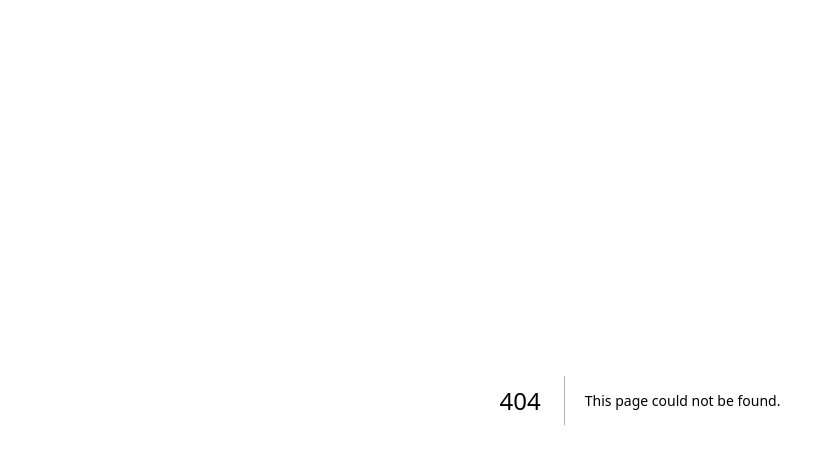
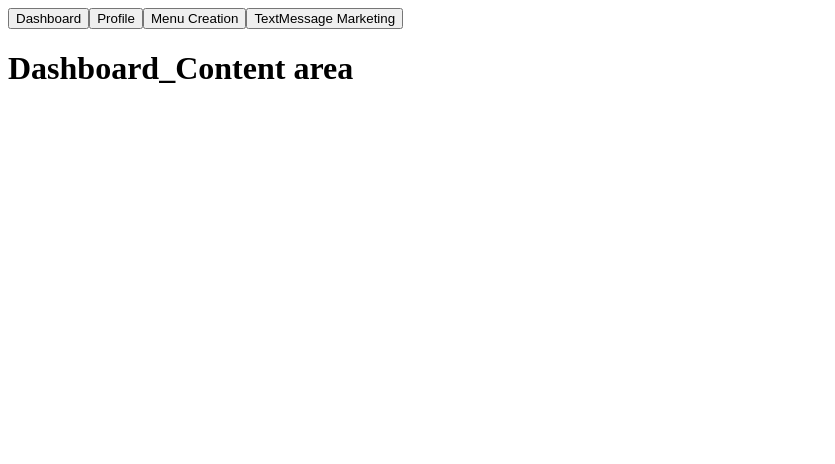
Before and after one commit to saka01/canteenly, a Next.js app: page /dashboard/menucreation in a window 1280 px wide. Before the commit this address had no page. Shown: the top 464 px of the page, without its empty margins (0-835 px from the left). Built offline with nearby package versions, Linux system fonts and the light colour scheme.

Commit message:
wrote my menucreation dashboard

```diff
--- a/components/nav/SideNav.js
+++ b/components/nav/SideNav.js
@@ -10,8 +10,11 @@ export default function SideNav() {
       <Link legacyBehavior href="/dashboard/profile">
         <button className="nav-link">Profile</button>
       </Link>
+      <Link legacyBehavior href="/dashboard/menucreation">
+        <button className="nav-link">Menu Creation</button>
+      </Link>
       <Link legacyBehavior href="/dashboard/textmessaging">
-        <button className="nav-link">TextMessageMarketing</button>
+        <button className="nav-link">TextMessage Marketing</button>
       </Link>
     </nav>
   );
--- /dev/null
+++ b/pages/dashboard/menucreation.js
@@ -0,0 +1,9 @@
+import DashboardLayout from "../../components/dashboard/DashboardLayout";
+// components\dashboard\DashboardLayout.js
+export default function menucreation() {
+  return (
+    <DashboardLayout>
+     <h1>Dashboard_Content area</h1>
+    </DashboardLayout>
+  );
+}
```
Also changed, not shown: 1 other file (tests, documents, lock files or other folders).
